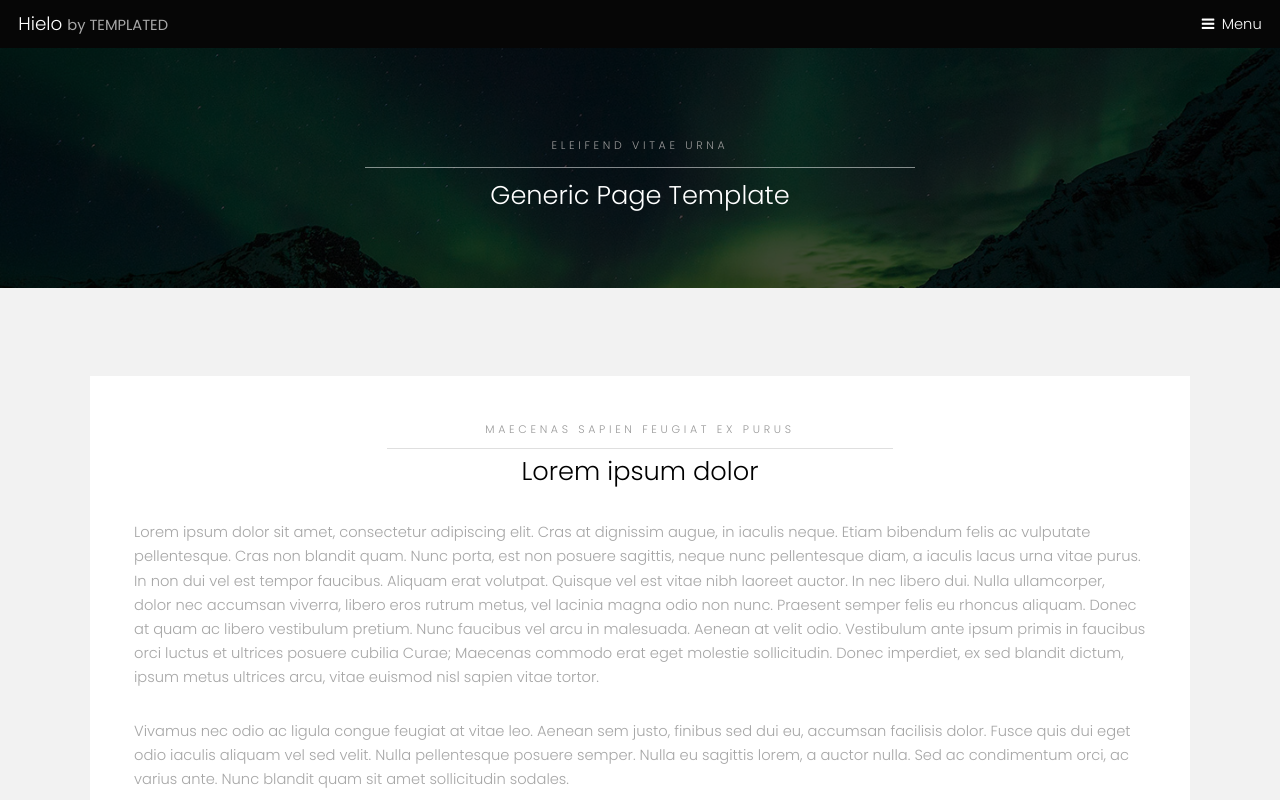
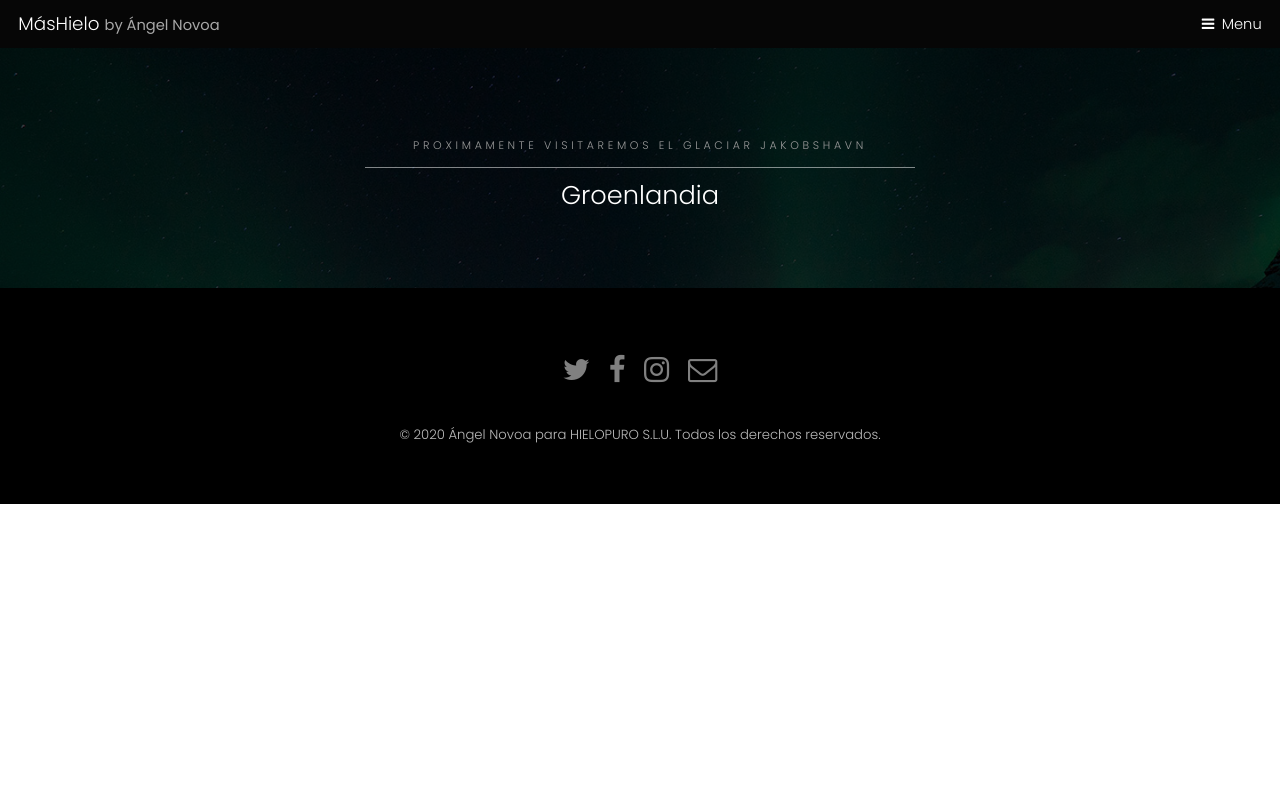
Before and after one commit to angelnovoa/05_REP_MASHIELO, a plain HTML site: page groenlandia.html in a window 1280 px wide. Shown: the top 800 px of the page. Drawn offline with Linux system fonts and the light colour scheme.

Commit message:
Creamos seccion Groenlandia desde NetBeans

```diff
--- a/generic.html
+++ b/groenlandia.html
@@ -1,12 +1,12 @@
 <!DOCTYPE HTML>
 <!--
-	Hielo by TEMPLATED
+	MásHielo by Ángel Novoa
 	templated.co @templatedco
 	Released for free under the Creative Commons Attribution 3.0 license (templated.co/license)
 -->
 <html>
 	<head>
-		<title>Hielo by TEMPLATED</title>
+		<title>MásHielo by Ángel Novoa</title>
 		<meta charset="utf-8" />
 		<meta name="viewport" content="width=device-width, initial-scale=1" />
 		<link rel="stylesheet" href="assets/css/main.css" />
@@ -15,7 +15,7 @@
 
 		<!-- Header -->
 			<header id="header">
-				<div class="logo"><a href="index.html">Hielo <span>by TEMPLATED</span></a></div>
+				<div class="logo"><a href="index.html">MásHielo <span>by Ángel Novoa</span></a></div>
 				<a href="#menu">Menu</a>
 			</header>
 
@@ -23,8 +23,8 @@
 			<nav id="menu">
 				<ul class="links">
 					<li><a href="index.html">Home</a></li>
-					<li><a href="generic.html">Generic</a></li>
-					<li><a href="elements.html">Elements</a></li>
+					<li><a href="groenlandia.html">Groenlandia</a></li>
+					<li><a href="elements.html">Noruega</a></li>
 				</ul>
 			</nav>
 
@@ -32,13 +32,14 @@
 			<section id="One" class="wrapper style3">
 				<div class="inner">
 					<header class="align-center">
-						<p>Eleifend vitae urna</p>
-						<h2>Generic Page Template</h2>
+						<p>PROXIMAMENTE VISITAREMOS EL GLACIAR JAKOBSHAVN</p>
+						<h2>Groenlandia</h2>
 					</header>
 				</div>
 			</section>
 
 		<!-- Two -->
+                <div class="auto" id="auto" style="display: none">
 			<section id="two" class="wrapper style2">
 				<div class="inner">
 					<div class="box">
@@ -56,7 +57,7 @@
 					</div>
 				</div>
 			</section>
-
+                    </div>
 		<!-- Footer -->
 			<footer id="footer">
 				<div class="container">
@@ -68,7 +69,7 @@
 					</ul>
 				</div>
 				<div class="copyright">
-					&copy; Untitled. All rights reserved.
+					&copy; 2020 Ángel Novoa para HIELOPURO S.L.U. Todos los derechos reservados.
 				</div>
 			</footer>
 
```
Also changed, not shown: elements.html (+1 -1 lines), index.html (+7 -6 lines).
